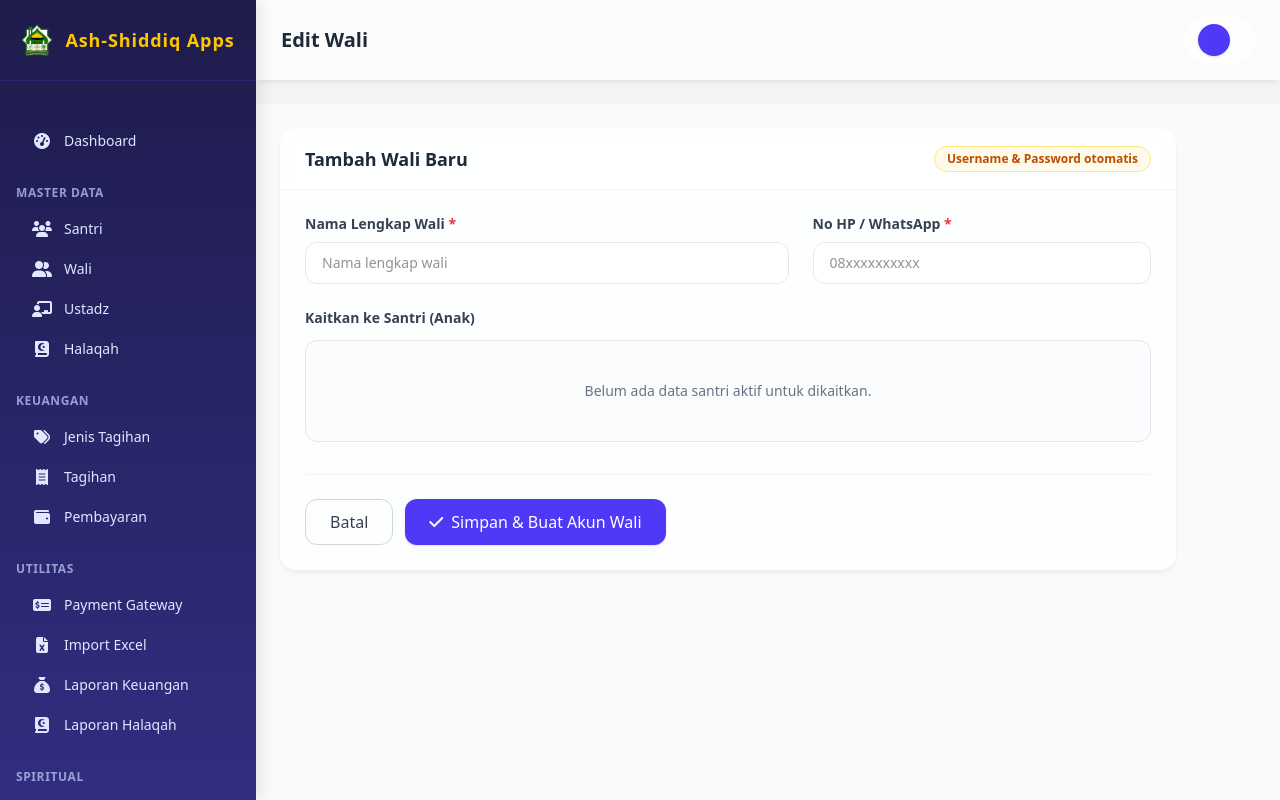
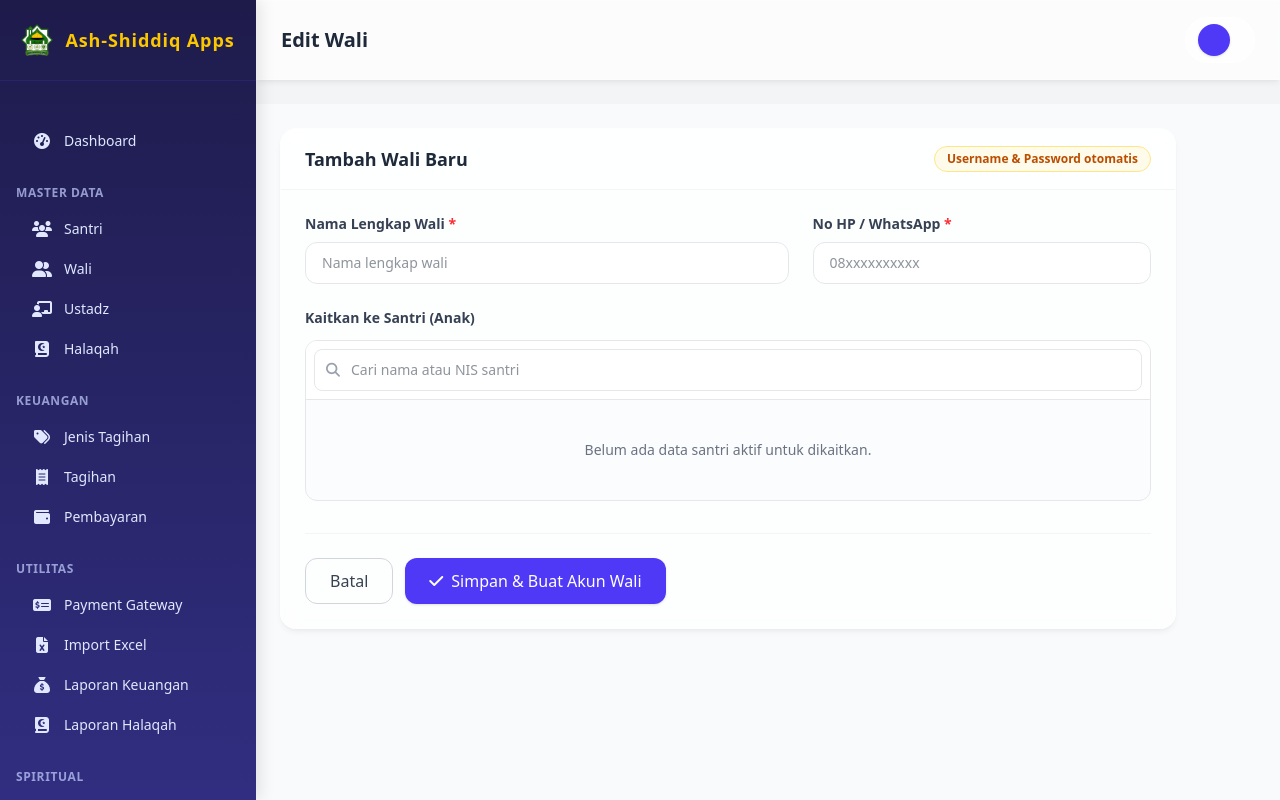
Before and after one commit to dwyn-ux/master-pesantren-app, a Laravel app: template resources/views/admin/wali/form.blade.php in a window 1280 px wide. Run offline with Laravel 12, Linux system fonts and the light colour scheme; the template is opened without the code that fills it, so the values that code supplies are empty; data comes from the database, SQL or seed files in the repository; style sheets or scripts are compiled from the project's sources; parts of the project's set-up code (start-up, migrations or seed data) failed here and were passed over; some libraries are stand-ins or nearby versions.

Commit message:
Add santri search to wali form

```diff
--- a/resources/views/admin/wali/form.blade.php
+++ b/resources/views/admin/wali/form.blade.php
@@ -52,13 +52,24 @@
                     @error('no_hp')<div class="text-red-500 text-sm mt-1">{{ $message }}</div>@enderror
                 </div>
 
-                <div class="md:col-span-12">
+                <div class="md:col-span-12" x-data="{ santriSearch: '' }">
                     <label class="block text-sm font-semibold text-gray-700 mb-3">Kaitkan ke Santri (Anak)</label>
                     @error('santri_ids')<div class="text-red-500 text-sm mb-2">{{ $message }}</div>@enderror
                     <div class="border border-gray-200 rounded-xl overflow-hidden bg-gray-50/50">
+                        <div class="p-2 border-b border-gray-200 bg-white">
+                            <div class="relative">
+                                <i class="fa-solid fa-magnifying-glass absolute left-3 top-1/2 -translate-y-1/2 text-gray-400 text-sm"></i>
+                                <input type="search"
+                                       x-model.debounce.150ms="santriSearch"
+                                       class="w-full pl-9 pr-4 py-2.5 rounded-lg border border-gray-200 focus:ring-2 focus:ring-indigo-500/20 focus:border-indigo-500 outline-none transition-all text-sm"
+                                       placeholder="Cari nama atau NIS santri">
+                            </div>
+                        </div>
                         <div class="max-h-64 overflow-y-auto p-2">
                             @forelse($santri as $s)
-                            <div class="flex flex-col sm:flex-row sm:items-center justify-between p-3 bg-white rounded-lg border border-gray-100 mb-2 hover:border-indigo-200 transition-colors gap-3">
+                            <div class="flex flex-col sm:flex-row sm:items-center justify-between p-3 bg-white rounded-lg border border-gray-100 mb-2 hover:border-indigo-200 transition-colors gap-3"
+                                 data-santri-search="{{ strtolower($s->nama . ' ' . $s->nis) }}"
+                                 x-show="$el.dataset.santriSearch.includes(santriSearch.toLowerCase())">
                                 <label class="flex items-center cursor-pointer flex-1">
                                     <input type="checkbox" name="santri_ids[]" value="{{ $s->id }}"
                                            class="w-5 h-5 rounded border-gray-300 text-indigo-600 focus:ring-indigo-500"
```
